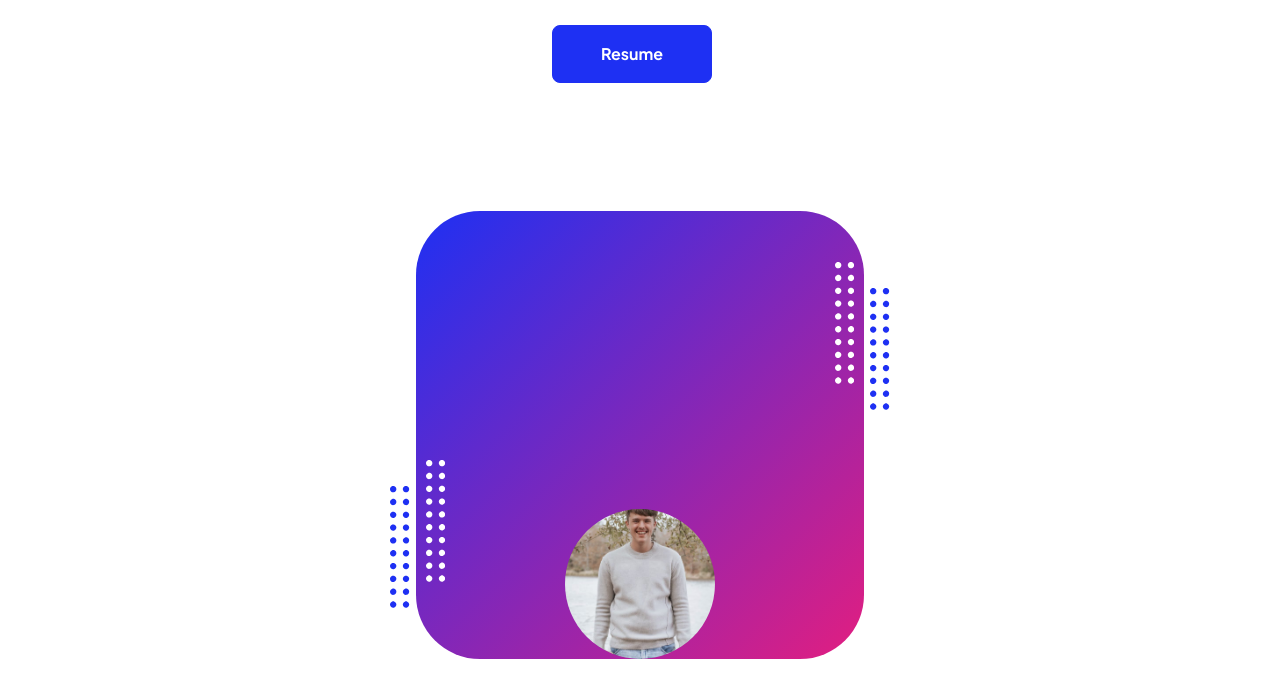
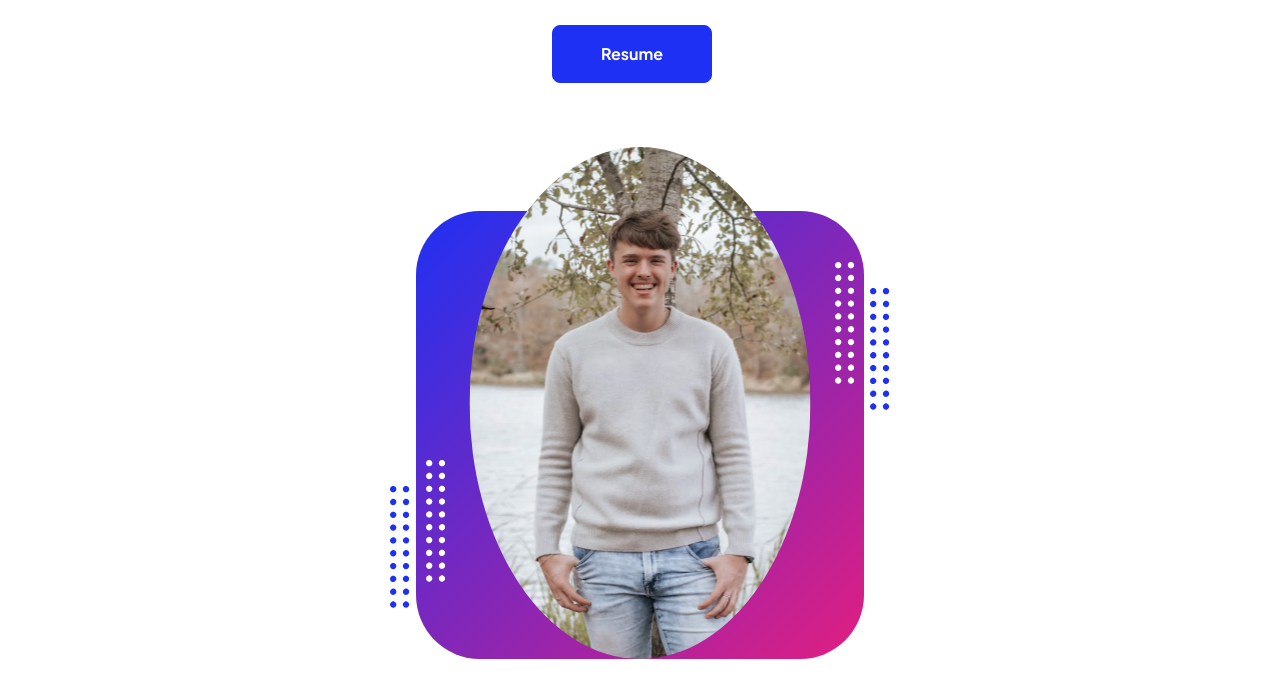
Before and after one commit to eric-gotcher/AWSBoot, a plain HTML site: page index.html in a window 1280 px wide. Shown: the part 310-1008 px from the top of the page. Drawn offline with nearby package versions, Linux system fonts and the light colour scheme.

Commit message:
Update index.html

```diff
--- a/index.html
+++ b/index.html
@@ -54,7 +54,7 @@
                                 <div class="profile bg-gradient-primary-to-secondary">
                                     <!-- TIP: For best results, use a photo with a transparent background like the demo example below-->
                                     <!-- Watch a tutorial on how to do this on YouTube (link)-->
-                                   <img class="profile-img rounded-circle" src="DSC_3801.jpg" alt="..." style="width: 150px; height: 150px; object-fit: cover;" />
+                                   <img class="profile-img rounded-circle" src="DSC_3801.jpg" alt="..."/>
                                     <div class="dots-1">
                                         <!-- SVG Dots-->
                                         <svg version="1.1" xmlns="http://www.w3.org/2000/svg" xmlns:xlink="http://www.w3.org/1999/xlink" x="0px" y="0px" viewBox="0 0 191.6 1215.4" style="enable-background: new 0 0 191.6 1215.4" xml:space="preserve">
```
